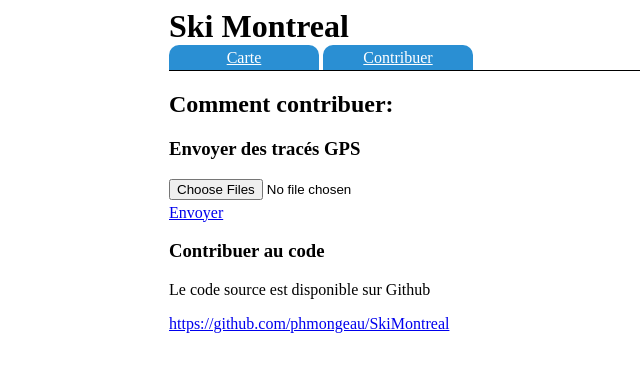
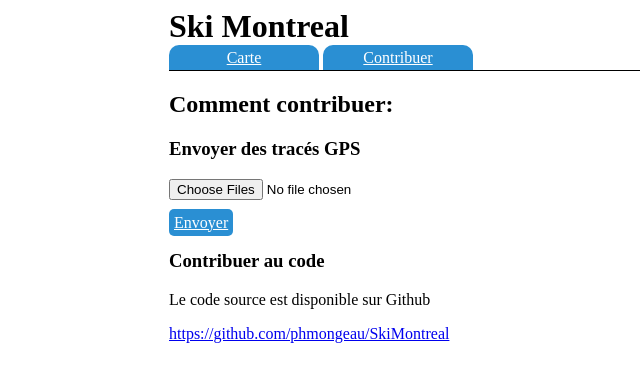
Before and after one commit to phmongeau/SkiMontreal, a Flask app: page /upload in a window 1280 px wide. Shown: the top 382 px of the page, without its empty margins (21-661 px from the left). Run offline with Flask 2, Linux system fonts and the light colour scheme; some libraries are stand-ins or nearby versions.

Commit message:
esthetic changes to upload button

```diff
--- a/ski_mtl/templates/upload.html
+++ b/ski_mtl/templates/upload.html
@@ -15,8 +15,7 @@
 		#dropzone {
 			height: 25px;
 			width: 300px;
-			/*background: #ccc;*/
-			/*padding-top: 5px;*/
+			margin-bottom: 10px;
 		}
 
 		.hover {
@@ -34,13 +33,20 @@
 			text-align: center;
 			line-height: 25px;
 		}
-		#input {
-			//display:none;
-		}
 		#drop_text {
 			text-align: center;
 			display: none;;
 			line-height: 25px;
+		}
+
+		#send_form {
+			background: #2A8FD3;
+			color: #fff;
+			padding: 5px;
+
+			-webkit-border-radius : 5px;
+			-moz-border-radius    : 5px;
+			border-radius         : 5px;
 		}
 
 		#nav {
```
